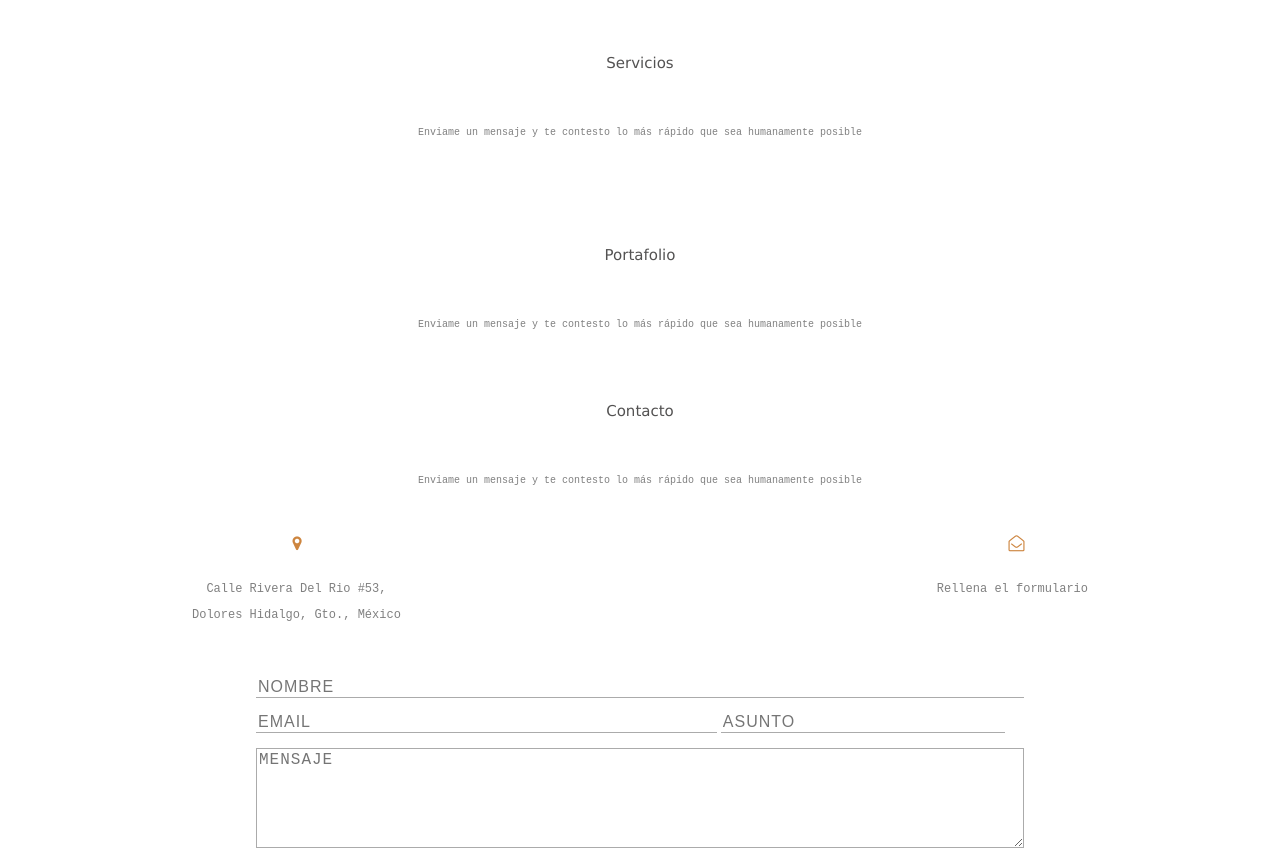
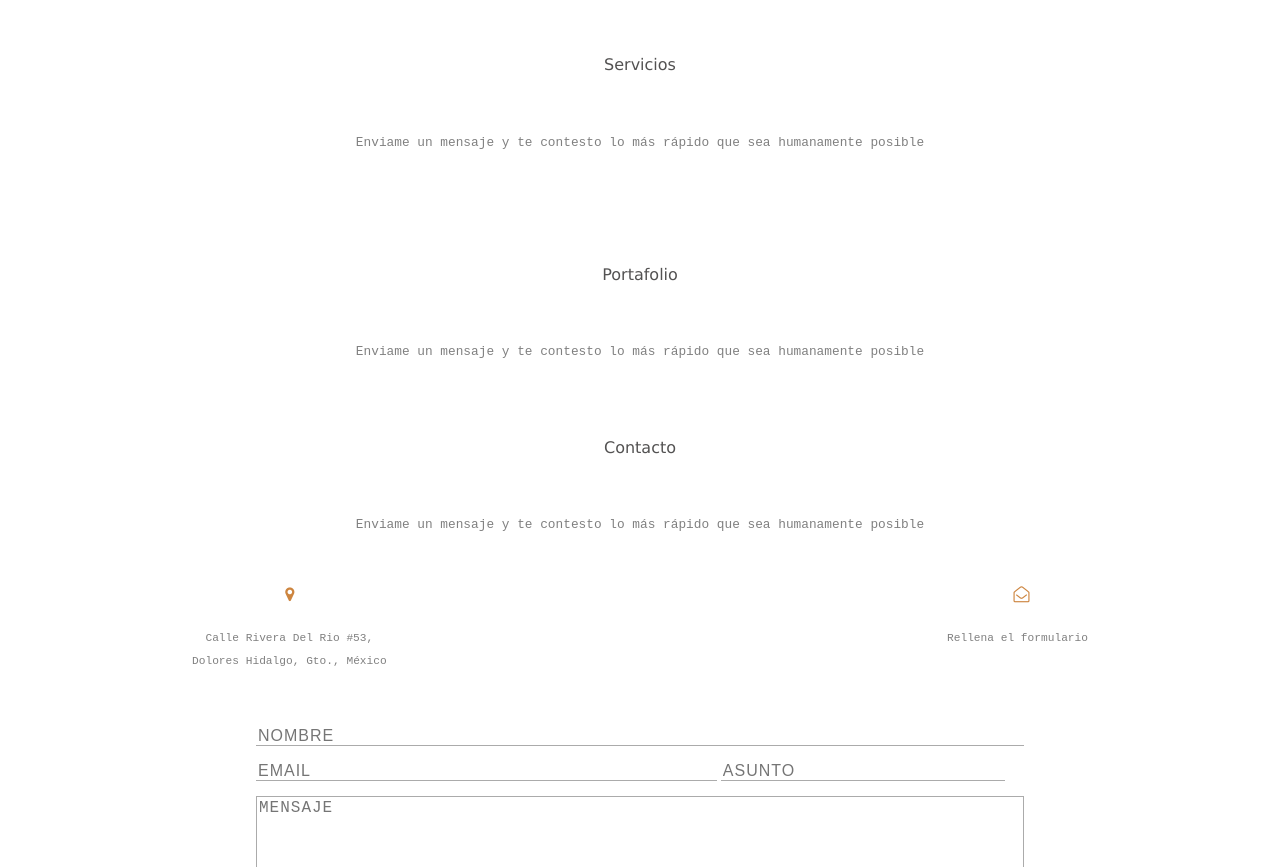
Before and after one commit to gorettigro/PORTAFOLIO_FINAL, a plain HTML site: page index.html in a window 1280 px wide. Shown: the part 815-1682 px from the top of the page. Drawn offline with nearby package versions, Linux system fonts and the light colour scheme.

Commit message:
Update contacto.css

```diff
--- a/assets/contacto.css
+++ b/assets/contacto.css
@@ -13,7 +13,7 @@ html,body{
 div>h4{
     color: rgb(83, 82, 82);
     font-family: 'Lucida Sans', 'Lucida Sans Regular', 'Lucida Grande', 'Lucida Sans Unicode', Geneva, Verdana, sans-serif;
-    font-size: 15px;
+    font-size: 1rem;
     font-weight: 100;
     text-align: center;
 }
@@ -21,7 +21,7 @@ div>h4{
 div>h5{
     color: grey;
     font-family: 'Courier New', Courier, monospace;
-    font-size: 10px;
+    font-size: 0.8rem;
     font-weight: 100;
     text-align: center;
 }
@@ -48,7 +48,7 @@ div>div>i{
 
 div>p{
     color:grey;
-    font-size: small;
+    font-size: 0.7rem;
     font-family: monospace;
     text-align: center;
     font-weight: lighter;
```
